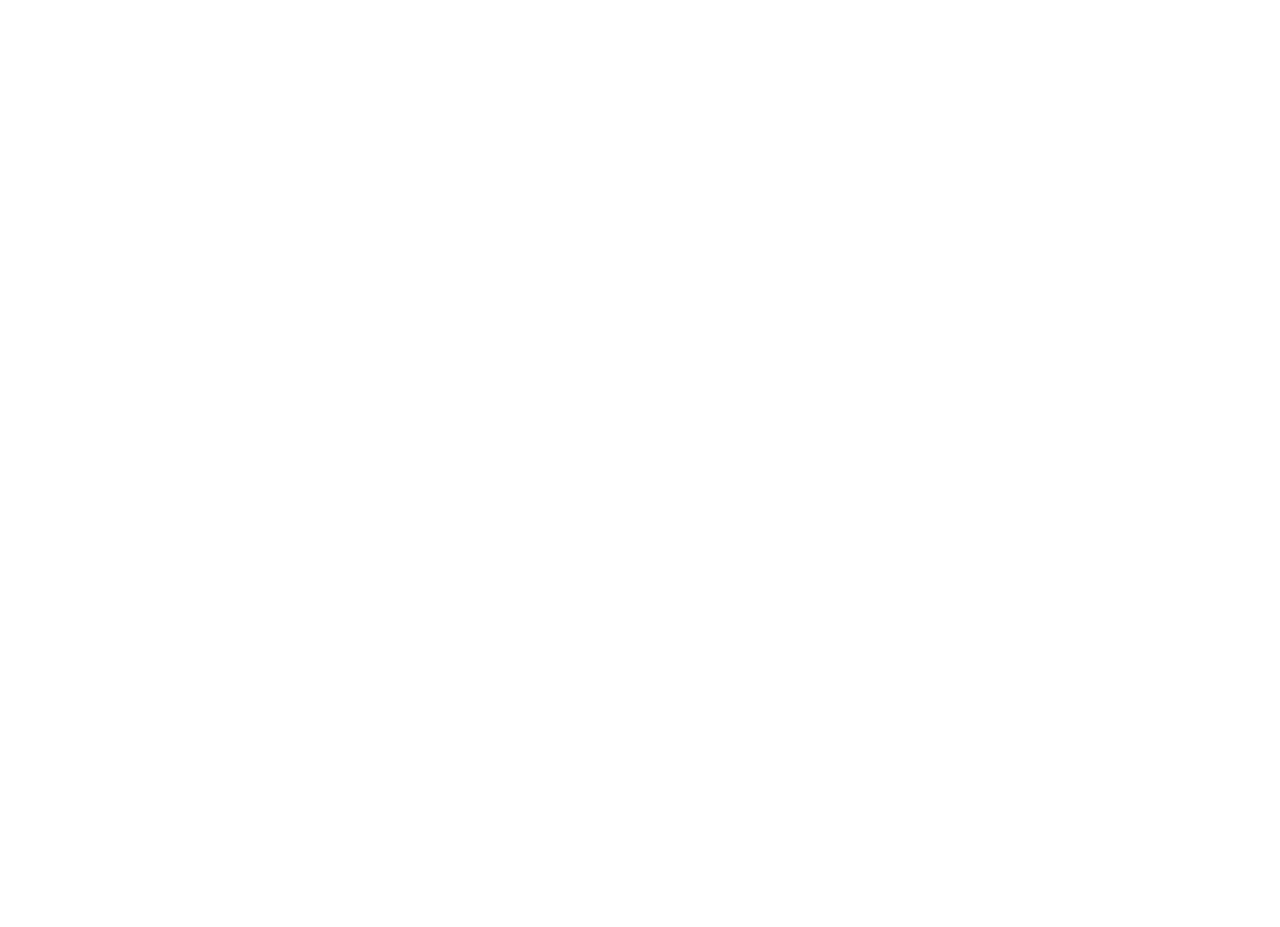
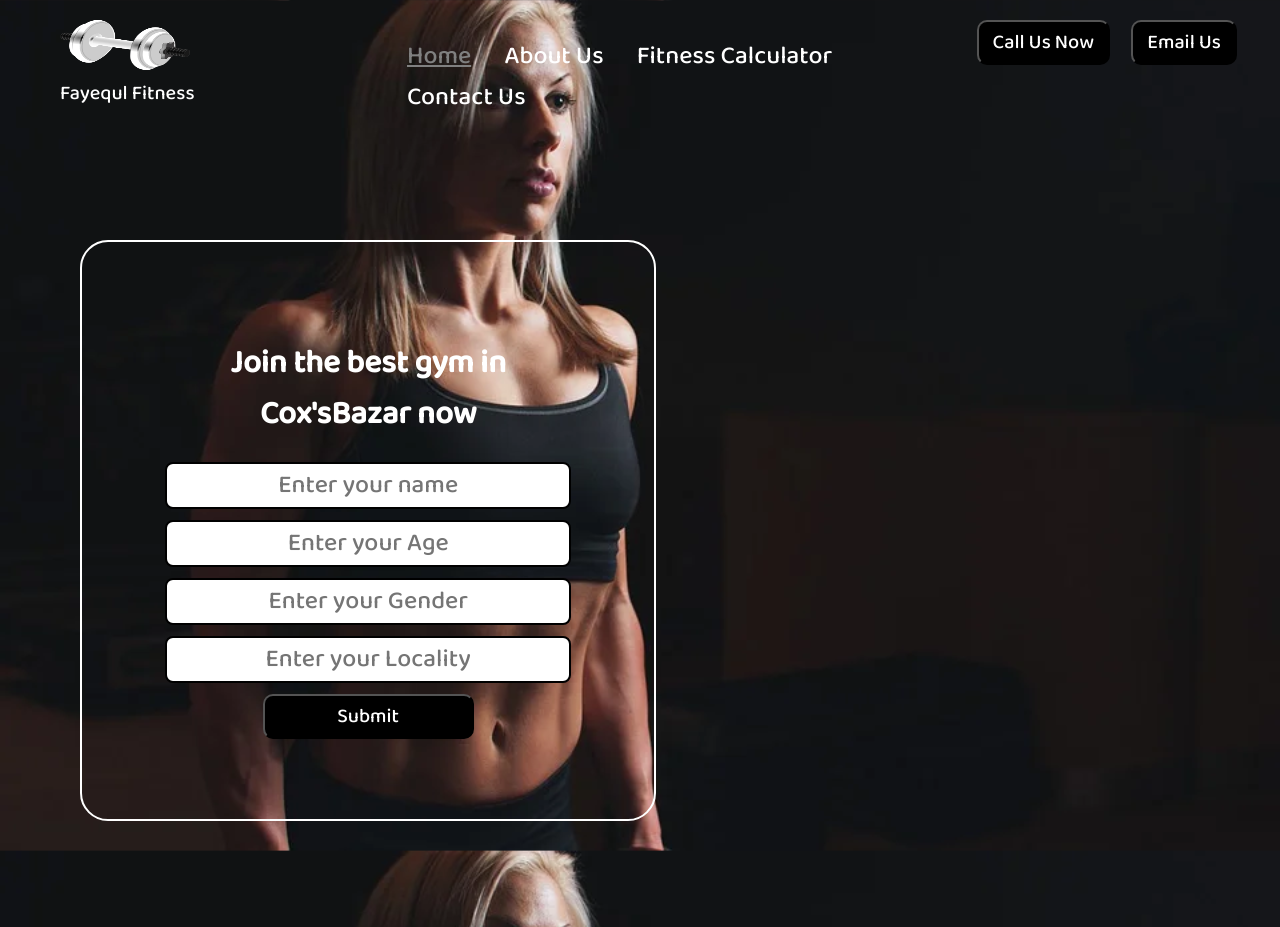
Before and after one commit to fayequl12/project-1, a plain HTML site: page index.html in a window 1280 px wide. Before the commit the page ends 800 px from the top, so only its background shows below. Drawn offline with Linux system fonts and the light colour scheme.

Commit message:
second commit

```diff
--- a/css/style.css
+++ b/css/style.css
@@ -0,0 +1,96 @@
+<style>
+        /*CSS Reset*/
+        body{
+            color: white;
+            margin: 0px;
+            padding: 0px;
+            background: url("img/bg.png");
+            background-size: 100%;
+            font-family: 'Baloo Bhai 2', cursive;
+        }
+        .left{
+            position: absolute;
+            top: 20px;
+            left: 60px;
+            display: inline-block;
+        }
+        .left img{
+            width: 130px;
+            height: 50px;
+            filter: invert(100%);
+        }
+        .left div{
+            text-align: center;
+            line-height: 30px;
+            font-size: 20px;
+        }
+        .center{
+            display: block;
+            width: 45%;
+            margin: 20px auto;
+
+        }
+        .right{
+            position: absolute;
+            top: 20px;
+            right: 34px;
+            display: inline-block;
+        }
+        .navbar{
+            display: inline-block;
+        }
+        .navbar li{
+            display: inline-block;
+            font-size: 25px;
+        }
+        .navbar li a{
+            color: white;
+            text-decoration: none;
+            padding: 34px 15px;
+        }
+        .navbar li a:hover, .navbar li a.active{
+           text-decoration: underline;
+           color: gray;
+        }
+        .btn{
+            margin: 0px 9px;
+            color: white;
+            background-color: black;
+            padding: 4px 14px;
+            border-radius: 10px;
+            font-size: 20px;
+            cursor: pointer;
+            font-family: 'Baloo Bhai 2', cursive;;
+        }
+        .btn:hover{
+            background-color: rgb(19, 17, 17);
+        }
+        .container{
+            border: 2px solid white;
+            margin: 106px 80px;
+            padding: 75px;
+            width: 33%;
+            border-radius: 28px;
+        }
+        .form-group input{
+            text-align: center;
+            display: block;
+            width: 400px;
+            padding: 1px;
+            border: 2px solid black;
+            margin: 11px auto;
+            font-size: 25px;
+            border-radius: 8px;
+            font-family: 'Baloo Bhai 2', cursive;
+        }
+        .container h1{
+            text-align: center;
+        }
+        .container button{
+            display: block;
+            width: 50%;
+            margin: 5px auto;
+
+
+        }
+    </style>
--- a/index.html
+++ b/index.html
@@ -5,9 +5,147 @@
     <meta http-equiv="X-UA-Compatible" content="IE=edge">
     <meta name="viewport" content="width=device-width, initial-scale=1.0">
     <title>Fayequl Fitness</title>
+    <link href="https://fonts.googleapis.com/css2?family=Baloo+Bhai+2:wght@500&family=Poppins:wght@100;400&family=Roboto:wght@300;400&display=swap" rel="stylesheet">
     <link rel="stylesheet" href="css/style.css">
+    <style>
+        /*CSS Reset*/
+        body{
+            color: white;
+            margin: 0px;
+            padding: 0px;
+            background: url("img/bg.png");
+            background-size: 100%;
+            font-family: 'Baloo Bhai 2', cursive;
+        }
+        .left{
+            position: absolute;
+            top: 20px;
+            left: 60px;
+            display: inline-block;
+            /*border: 2px solid red;*/
+        }
+        .left img{
+            width: 130px;
+            height: 50px;
+            filter: invert(100%);
+        }
+        .left div{
+            text-align: center;
+            line-height: 30px;
+            font-size: 20px;
+        }
+        .center{
+            /*border: 2px solid green;*/
+            display: block;
+            width: 45%;
+            margin: 20px auto;
+
+        }
+        .right{
+            position: absolute;
+            top: 20px;
+            right: 34px;
+            display: inline-block;
+            /*border: 2px solid yellow;*/
+        }
+        .navbar{
+            display: inline-block;
+        }
+        .navbar li{
+            display: inline-block;
+            font-size: 25px;
+        }
+        .navbar li a{
+            color: white;
+            text-decoration: none;
+            padding: 34px 15px;
+        }
+        .navbar li a:hover, .navbar li a.active{
+           text-decoration: underline;
+           color: gray;
+        }
+        .btn{
+            margin: 0px 9px;
+            color: white;
+            background-color: black;
+            padding: 4px 14px;
+            border-radius: 10px;
+            font-size: 20px;
+            cursor: pointer;
+            font-family: 'Baloo Bhai 2', cursive;;
+        }
+        .btn:hover{
+            background-color: rgb(19, 17, 17);
+        }
+        .container{
+            border: 2px solid white;
+            margin: 106px 80px;
+            padding: 75px;
+            width: 33%;
+            border-radius: 28px;
+        }
+        .form-group input{
+            text-align: center;
+            display: block;
+            width: 400px;
+            padding: 1px;
+            border: 2px solid black;
+            margin: 11px auto;
+            font-size: 25px;
+            border-radius: 8px;
+            font-family: 'Baloo Bhai 2', cursive;
+        }
+        .container h1{
+            text-align: center;
+        }
+        .container button{
+            display: block;
+            width: 50%;
+            margin: 5px auto;
+
+
+        }
+    </style>
 </head>
 <body>
-
+    <header class="header">
+        <!-- left box for logo -->
+        <div class="left">
+            <img src="img/logo.png" alt="">
+            <div>Fayequl Fitness</div>
+        </div>
+        <!-- mid box for navbar -->
+        <div class="center">
+            <ul class="navbar">
+                <li><a href="#" class="active">Home</a></li>
+                <li><a href="#">About Us</a></li>
+                <li><a href="#">Fitness Calculator</a></li>
+                <li><a href="#">Contact Us</a></li>
+            </ul>
+        </div>
+        <!-- right box for buttons -->
+        <div class="right">
+            <button class="btn">Call Us Now</button>
+            <button class="btn">Email Us</button>
+        </div>
+    </header>
+    <div class="container">
+        <h1>Join the best gym in Cox'sBazar now</h1>
+        <form action="noaction.php">
+            <div class="form-group">
+                <input type="text" name="" placeholder="Enter your name">
+            </div>
+            <div class="form-group">
+                <input type="text" name="" placeholder="Enter your Age">
+            </div>
+            <div class="form-group">
+                <input type="text" name="" placeholder="Enter your Gender">
+            </div>
+            <div class="form-group">
+                <input type="text" name="" placeholder="Enter your Locality">
+            </div>
+            <button class="btn">Submit</button>
+        </form>
+    </div>
 </body>
 </html>
```
